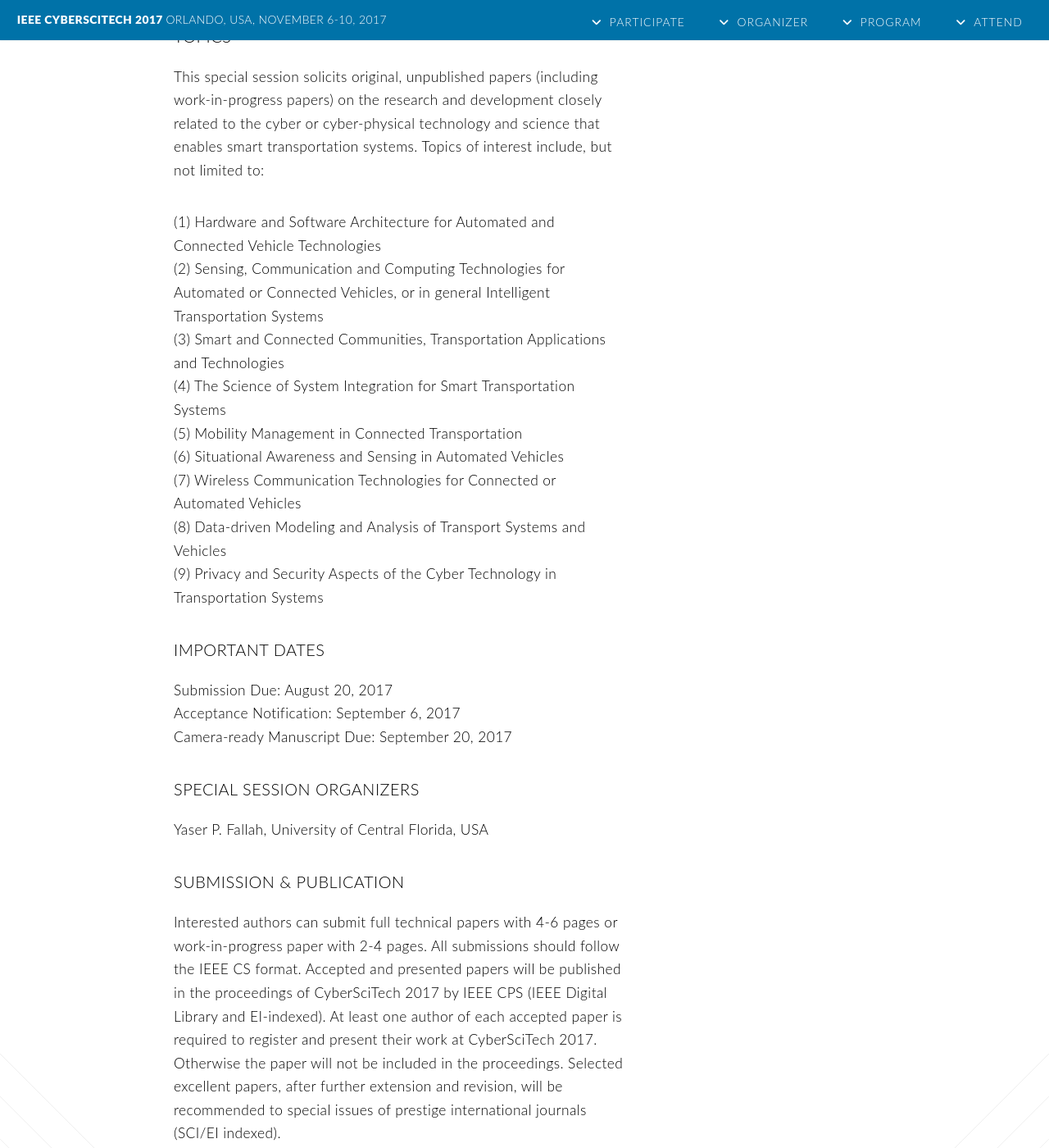
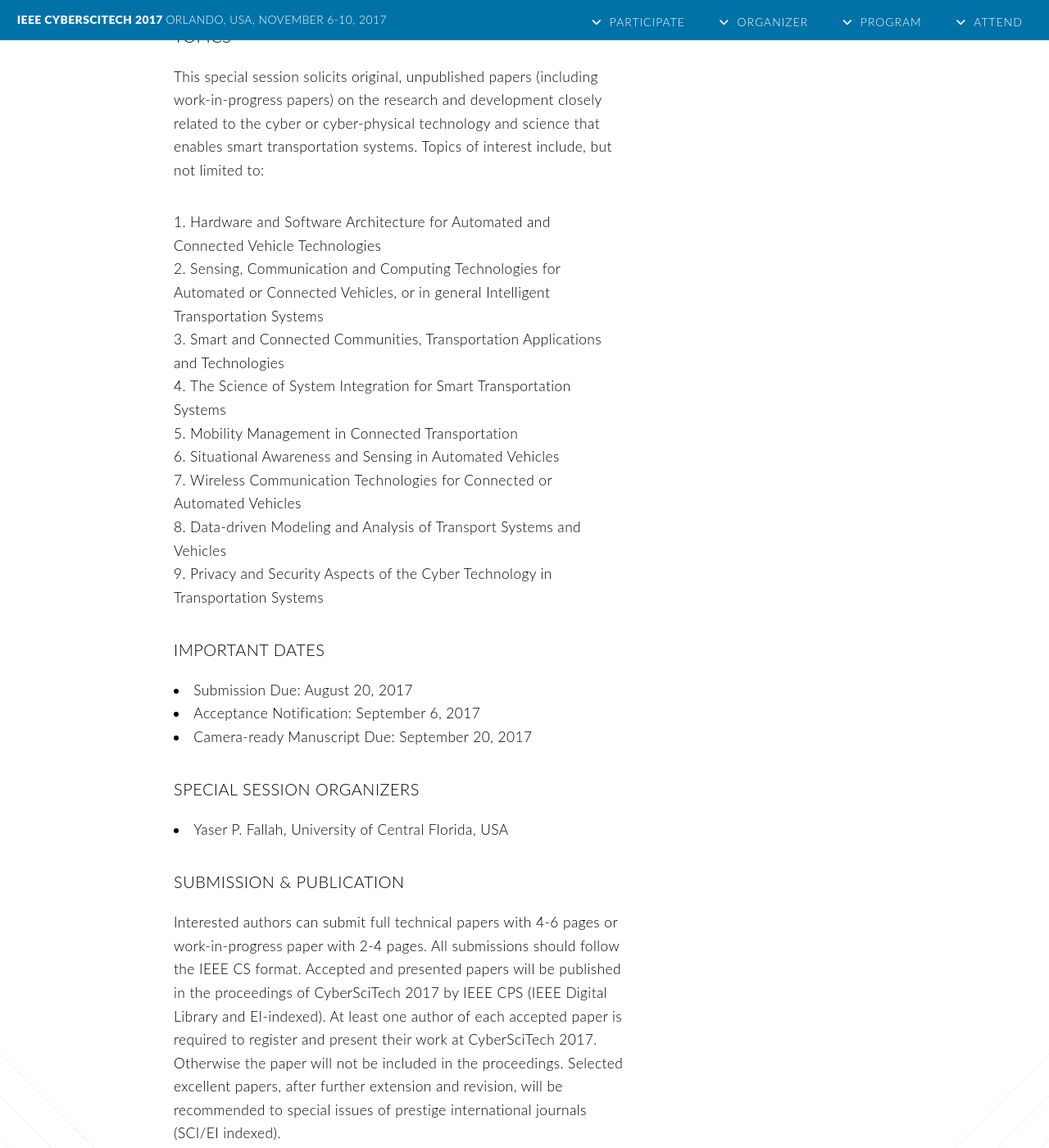
Before and after one commit to cyber-science/2017, a Jekyll site: the page built from special-session.md, in a window 1280 px wide and 1400 px high, scrolled down 8082 px. Shown: the whole window at 82% size. Built offline with Jekyll 4.4.1, drawn with Linux system fonts in a browser that asks for light colours; nearby versions of some CDN libraries; some of the changed text lies outside the part shown.

Commit message:
.content ul ol

```diff
--- a/css/style.css
+++ b/css/style.css
@@ -1107,3 +1107,13 @@ url("font-awesome.min.css");
 			display: inline-block;
 			width: 5em;
 		}
+
+		.content ol {
+			list-style-type: decimal !important;
+			list-style-position: inside !important;
+		}
+
+		.content ul {
+			list-style-type: disc !important;
+			list-style-position: inside !important;
+		}
--- a/special-session.md
+++ b/special-session.md
@@ -8,11 +8,11 @@ icon: fa-file-text
 <h2>Special Sessions</h2>
 </div>
 
-- [(1) Virtual Reality under Cyber (VRC)](#1-virtual-reality-under-cyber-vrc) [[PDF](/2017/download/CyberVRC2017.pdf)]
-- [(2) Cyber-Enabled Smart Environment and Healthcare (Cyber-ESEH)](#2-cyber-enabled-smart-environment-and-healthcare-cyber-eseh) [[PDF](/2017/download/CyberESEH2017.pdf)]
-- [(3) Cyber-enabled Intelligent Sensing and Smart Computing (Cyber-ISSC)](#3-cyber-enabled-intelligent-sensing-and-smart-computing-cyber-issc) [[PDF](/2017/download/CyberISSC2017.pdf)]
-- [(4) Special Session on Cyber Social Computing and Cyber-Enabled Applications (CSC&CEA)](#4-special-session-on-cyber-social-computing-and-cyber-enabled-applications-csccea) [[PDF](/2017/download/CyberCSC&CEA2017.pdf)]
-- [(5) CYBER-TECHNOLOGY FOR CONNECTED AND AUTOMATED TRANSPORTATION SYSTEMS (CCATS)](#5-cyber-technology-for-connected-and-automated-transportation-systems-ccats)
+1. [Virtual Reality under Cyber (VRC)](#1-virtual-reality-under-cyber-vrc) [[PDF](/2017/download/CyberVRC2017.pdf)]
+2. [Cyber-Enabled Smart Environment and Healthcare (Cyber-ESEH)](#2-cyber-enabled-smart-environment-and-healthcare-cyber-eseh) [[PDF](/2017/download/CyberESEH2017.pdf)]
+3. [Cyber-enabled Intelligent Sensing and Smart Computing (Cyber-ISSC)](#3-cyber-enabled-intelligent-sensing-and-smart-computing-cyber-issc) [[PDF](/2017/download/CyberISSC2017.pdf)]
+4. [Special Session on Cyber Social Computing and Cyber-Enabled Applications (CSC&CEA)](#4-special-session-on-cyber-social-computing-and-cyber-enabled-applications-csccea) [[PDF](/2017/download/CyberCSC&CEA2017.pdf)]
+5. [CYBER-TECHNOLOGY FOR CONNECTED AND AUTOMATED TRANSPORTATION SYSTEMS (CCATS)](#5-cyber-technology-for-connected-and-automated-transportation-systems-ccats)
 
 ## (1) Virtual Reality under Cyber (VRC)
 
@@ -20,11 +20,11 @@ icon: fa-file-text
 
 In the past several years, we have seen dramatic advancement in many applications enabled by the use of virtual reality technologies. The purpose of this special issue on CyberSciTech 2017 is to offer a platform for scientist and researchers to exchange their novel ideas and outcomes in research and technology on virtual reality. The main topics of interest are on challenges and innovations for virtual reality and its applications in game, movie and social networking. We are seeking papers in, but not limited to, the following main areas:
 
-- (1) Architecture and equipment for virtual reality
-- (2) Facial animation, human motion analysis and synthesis
-- (3) Fluid animation and fluid modeling
-- (4) Computer vision for 3D modeling
-- (5) Augmented reality and image processing for visual effects
+1. Architecture and equipment for virtual reality
+2. Facial animation, human motion analysis and synthesis
+3. Fluid animation and fluid modeling
+4. Computer vision for 3D modeling
+5. Augmented reality and image processing for visual effects
 
 ### Organiser
 
@@ -38,16 +38,16 @@ In this special session, we are interested in research on cyber-enabled systems,
 
 Topic of interests of this special session include, but not limited to:
 
-- (1) Smart and connected health
-- (2) Smart home
-- (3) Internet of Things
-- (4) Wearable sensing and computing
-- (5) Speech recognition and speaker identification
-- (6) Computer vision and image processing
-- (7) Behavior analysis and modeling of human activities
-- (8) Context-aware sensing and decision making
-- (9) Human-cyber-physical interaction
-- (10) Sensing, networking, and computing with smart phones and wearable devices
+1. Smart and connected health
+2. Smart home
+3. Internet of Things
+4. Wearable sensing and computing
+5. Speech recognition and speaker identification
+6. Computer vision and image processing
+7. Behavior analysis and modeling of human activities
+8. Context-aware sensing and decision making
+9. Human-cyber-physical interaction
+10. Sensing, networking, and computing with smart phones and wearable devices
 
 ### Submission guidelines
 
@@ -83,21 +83,21 @@ With the rapid  development of Ubiquities computing and Internet of Things, Cybe
 
 Topic of interests of this special session include, but not limited to:
 
-- (1) Intelligent Internet of Things
-- (2) Wireless sensor networks and mobile communication networks
-- (3) Smart cities and intelligent transportation
-- (4) Social networks and mobile computing
-- (5) Big Data analysis and cloud computing
-- (6) Security and privacy for mobile Internet of Things
-- (7) Modeling and applications for Cyber-Psychical Systems
+1. Intelligent Internet of Things
+2. Wireless sensor networks and mobile communication networks
+3. Smart cities and intelligent transportation
+4. Social networks and mobile computing
+5. Big Data analysis and cloud computing
+6. Security and privacy for mobile Internet of Things
+7. Modeling and applications for Cyber-Psychical Systems
 
 ### Submission guidelines
 
 Submission and Publication Authors are invited to submit their original work that has not previously been submitted or published in any other venue. Submitted papers need to abide by IEEE Computer Society formats. Final papers must be formatted accordingly (see “IEEE Manuscript Templates”) and submitted via EDAS https://edas.info/newPaper.php?c=23118. Special session needs to be in IEEE CS format and submitted following the same instruction on the CyberSciTech 2017 congress web site. A special session paper should be between 4-8 pages. All accepted papers in special sessions will be published in an IEEE Computer Society proceedings (EI indexed). Extended versions of selected excellent papers will be considered for publication in the following special issues of prestige journals.
 
-- (1) IEEE Access (Impact factor 3.244)
-- (2) IEEE Internet of Things Journal (Impact factor 7.596)
-- (3) Cluster Computing (Impact factor 2.040)
+1. IEEE Access (Impact factor 3.244)
+2. IEEE Internet of Things Journal (Impact factor 7.596)
+3. Cluster Computing (Impact factor 2.040)
 
 ### Organizing committee
 
@@ -120,15 +120,15 @@ This special session will be held in conjunction with CyberSciTech 2017 (2017 IE
 
 This special session solicits original, unpublished papers (including work-in-progress papers) on the research and development closely related to Cyber Social Computing and Cyber-Enabled Applications. Topics of interest include, but not limited to:
 
-- (1) User behavior analysis and modeling in social cyberspace
-- (2) User influence measure and model in social cyberspace
-- (3) Community detection and structural analysis in social cyberspace
-- (4) Information diffusion and sharing across multi social cyberspaces
-- (5) Semantic social network analysis
-- (6) Data-driven interdisciplinary modeling and analysis
-- (7) Trust and reputation in social cyberspace
-- (8) Privacy and security in social cyberspace
-- (9) Cyber-enabled smart learning, healthcare services
+1. User behavior analysis and modeling in social cyberspace
+2. User influence measure and model in social cyberspace
+3. Community detection and structural analysis in social cyberspace
+4. Information diffusion and sharing across multi social cyberspaces
+5. Semantic social network analysis
+6. Data-driven interdisciplinary modeling and analysis
+7. Trust and reputation in social cyberspace
+8. Privacy and security in social cyberspace
+9. Cyber-enabled smart learning, healthcare services
 
 We also welcome submissions on fundamental research in cyber social computing that enables and facilitates new smart technologies in any of potential application domains or in other areas that we have yet to foresee.
 
@@ -157,15 +157,15 @@ This special session focuses on cyber and cyber-physical technology and science
 
 This special session solicits original, unpublished papers (including work-in-progress papers) on the research and development closely related to the cyber or cyber-physical technology and science that enables smart transportation systems. Topics of interest include, but not limited to:
 
--	(1) Hardware and Software Architecture for Automated and Connected Vehicle Technologies
--	(2) Sensing, Communication and Computing Technologies for Automated or Connected Vehicles, or in general Intelligent Transportation Systems
--	(3) Smart and Connected Communities, Transportation Applications and Technologies
--	(4) The Science of System Integration for Smart Transportation Systems
--	(5) Mobility Management in Connected Transportation
--	(6) Situational Awareness and Sensing in Automated Vehicles
--	(7) Wireless Communication Technologies for Connected or Automated Vehicles
--	(8) Data-driven Modeling and Analysis of Transport Systems and Vehicles
--	(9) Privacy and Security Aspects of the Cyber Technology in Transportation Systems
+1. Hardware and Software Architecture for Automated and Connected Vehicle Technologies
+2. Sensing, Communication and Computing Technologies for Automated or Connected Vehicles, or in general Intelligent Transportation Systems
+3. Smart and Connected Communities, Transportation Applications and Technologies
+4. The Science of System Integration for Smart Transportation Systems
+5. Mobility Management in Connected Transportation
+6. Situational Awareness and Sensing in Automated Vehicles
+7. Wireless Communication Technologies for Connected or Automated Vehicles
+8. Data-driven Modeling and Analysis of Transport Systems and Vehicles
+9. Privacy and Security Aspects of the Cyber Technology in Transportation Systems
 
 ### IMPORTANT DATES
 
```
Also changed, not shown: workshop.md (+21 -21 lines).
